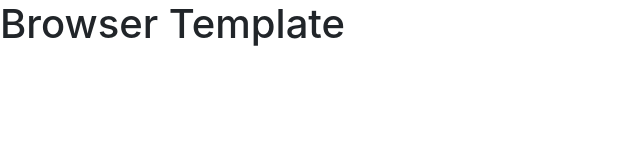
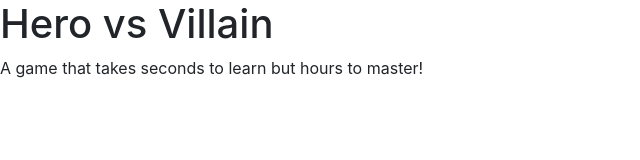
Before and after one commit to Crookinator/BATMAN-tic-tac-toe, a website built with webpack: page index.html in a window 1280 px wide. Shown: the whole page, without its empty margins (0-640 px from the left). Built offline with nearby package versions, Linux system fonts and the light colour scheme.

Commit message:
Updated HTML
Updated the html placeholders in the template index.html file to reflect the text for the tic-tac-toe game I will be building.

```diff
--- a/index.html
+++ b/index.html
@@ -1,7 +1,7 @@
 <!DOCTYPE html>
 <html>
     <head>
-      <title>Example</title>
+      <title>Hero Vs Villain</title>
       <meta name="viewport" content="width=device-width, initial-scale=1">
 
       <!-- Do not add `link` tags-->
@@ -12,6 +12,9 @@
       <script src="public/application.js" type="text/javascript" charset="utf-8" defer></script>
     </head>
     <body>
-      <h1>Browser Template</h1>
+			<h1>Hero vs Villain</h1>
+			<p>A game that takes seconds to learn but hours to master!</p>
+
+
     </body>
 </html>
```
